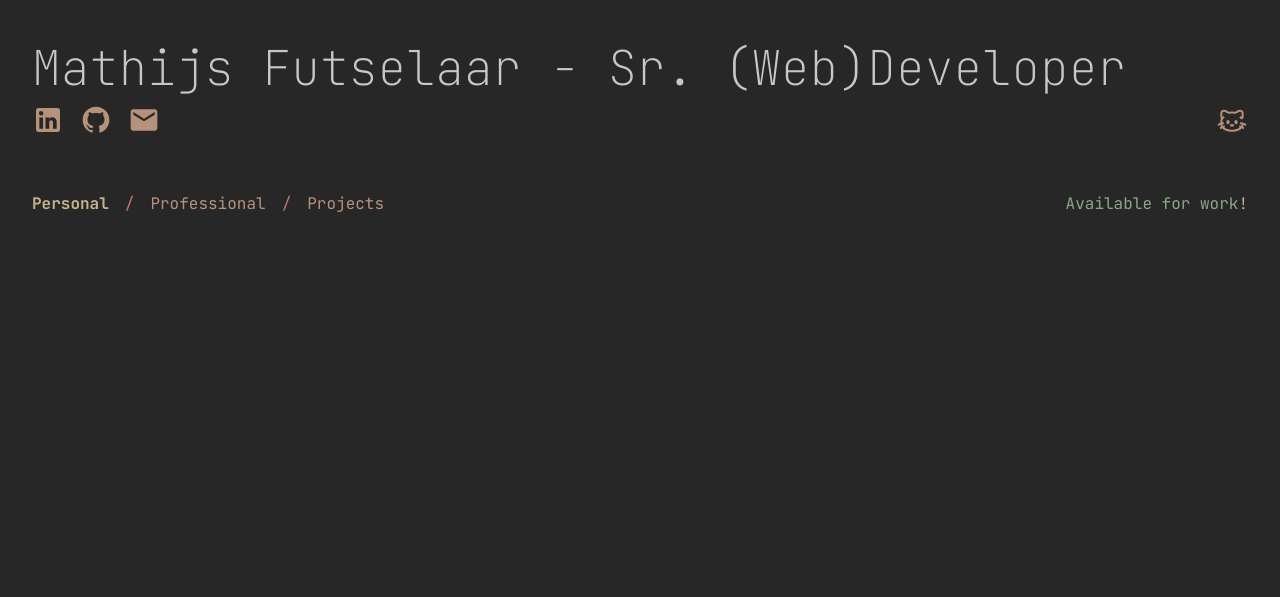
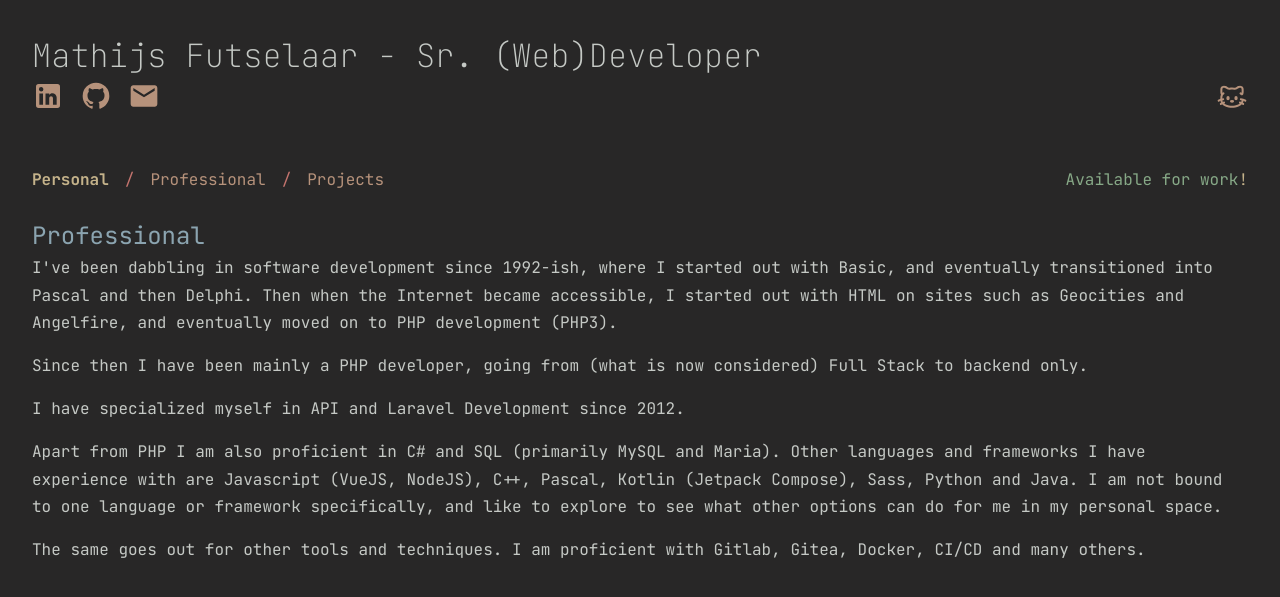
Before and after one commit to mfutselaar/website, a PHP site: page / in a window 1280 px wide. Shown: the top 597 px of the page. Run offline with PHP 8.4, Linux system fonts and the light colour scheme; style sheets or scripts are compiled from the project's sources.

Commit message:
fc9c6d8e0f13095fb5f09ab97e33650af93bc5b3

```diff
--- a/src/index.html
+++ b/src/index.html
@@ -32,7 +32,23 @@
 </header>
 <main>
     <a id="content"></a>
-
+    <section class="content professional-info">
+        <div class="text-block">
+            <h2>Professional</h2>
+            <p>I've been dabbling in software development since 1992-ish, where I started out with Basic, and eventually
+                transitioned into Pascal and then Delphi. Then when the Internet became accessible, I started out with
+                HTML on sites such as Geocities and Angelfire, and eventually moved on to PHP development (PHP3).</p>
+            <p>Since then I have been mainly a PHP developer, going from (what is now considered) Full Stack to backend
+                only.</p>
+            <p>I have specialized myself in API and Laravel Development since 2012.</p>
+            <p>Apart from PHP I am also proficient in C# and SQL (primarily MySQL and Maria). Other languages and
+                frameworks I have experience with are Javascript (VueJS, NodeJS), C++, Pascal, Kotlin
+                (Jetpack Compose), Sass, Python and Java. I am not bound to one language or framework specifically, and
+                like to explore to see what other options can do for me in my personal space.</p>
+            <p>The same goes out for other tools and techniques. I am proficient with Gitlab, Gitea, Docker, CI/CD and
+                many others.</p>
+        </div>
+    </section>
 </main>
 <script src="/js/script.js"></script>
 </body>
--- a/src/scss/_base.scss
+++ b/src/scss/_base.scss
@@ -5,10 +5,22 @@ body {
 }
 
 header {
-    padding: 1em 2em;
-    margin-top: 1em;
+    padding: .5em 1em;
 }
 
 main {
-    padding: 1em 2em;
+    padding: .5em 1em;
 }
+
+
+/** Fullscreen **/
+@media(min-width: $width-tablet) {
+    header {
+        padding: 1em 2em;
+        margin-top: 1em;
+    }
+
+    main {
+        padding: 1em 2em;
+    }
+}
--- a/src/scss/_components.scss
+++ b/src/scss/_components.scss
@@ -75,6 +75,24 @@ header {
     }
 }
 
+@media(max-width: $width-tablet) {
+    header {
+        nav {
+            &.nav-pages {
+                display: flex;
+                flex-flow: column nowrap;
+                align-items: center;
+
+                div.availability {
+                    margin-top: 1em;
+                    text-align: center;
+                    width: 100%;
+                }
+            }
+        }
+    }
+}
+
 a {
     color: $color-ash;
 
--- a/src/scss/_typography.scss
+++ b/src/scss/_typography.scss
@@ -10,27 +10,53 @@ h1, h2, h3, h4, h5, h6, p, li, td, th {
     color: $color-white;
 }
 
+
 h1 {
     font-weight: lighter;
-    font-size: 3rem;
 }
 
 h2 {
     font-weight: normal;
-    font-size: 2rem;
-    margin-bottom: 1rem;
     color: $color-blue-2;
+    margin-bottom: .2em;
 }
 
 h3 {
     color: $color-violet;
     opacity: .8;
-    font-size: 1.5rem;
     font-weight: normal;
-    margin-bottom: 1rem;
 }
 
 p {
     font-size: 1em;
     margin-bottom: 1rem;
+    line-height: 1.7em;
 }
+
+/** Fullscreen **/
+@media(min-width: $width-desktop) {
+    h1 {
+        font-size: 3rem;
+    }
+
+    h2 {
+        font-size: 2rem;
+        margin-bottom: 1rem;
+    }
+
+    h3 {
+        font-size: 1.5rem;
+        margin-bottom: 1rem;
+    }
+}
+
+@media(min-width: $width-tablet) {
+    h1 {
+        font-size: 2rem;
+    }
+
+    h2 {
+        font-size: 1.5rem;
+        margin-bottom: 0 !important;
+    }
+}
--- a/src/scss/_variables.scss
+++ b/src/scss/_variables.scss
@@ -22,3 +22,6 @@ $color-aqua: #8ea4a2;
 $color-ash: #737c73;
 $color-teal: #949fb5;
 $color-yellow: #c4b28a;
+
+$width-desktop: 1280px;
+$width-tablet: 768px;
--- a/src/scss/main.scss
+++ b/src/scss/main.scss
@@ -1,25 +1,63 @@
 @use "_reset.css";
-@use "mixins";
 @use "typography";
 @use "components";
+@use "variables" as *;
 @use "icons";
 @use "utils";
 @use "base";
 
-.text-block {
-    h2:first-child {
-        margin-top: -.25em;
+.content {
+    @media(min-width: $width-tablet) {
+        h2:first-child {
+            margin-top: -.25em;
+        }
+    }
+
+    @media(max-width: $width-tablet) {
+        margin-top: 1em;
+        text-align:justify;
     }
 }
 
 .personal-info {
-    display: flex;
-    flex-direction: row;
+    display: block;
 
-    .profile-photo {
-        width: 320px;
-        margin-right: 3em;
-        align-self: flex-start;
+    @media(min-width: $width-tablet) {
+        display: flex !important;
+        align-items: flex-start;
+    }
+
+    @media(max-width: $width-tablet) {
+        .text-content {
+            position: relative;
+            top: -.5em;
+        }
+
+        .profile-photo {
+            width: 128px;
+            float: left;
+            margin-right: 1em;
+        }
+    }
+
+    @media(min-width: $width-tablet) {
+        .profile-photo {
+            width: 240px;
+            margin-right: 1.5em;
+            flex-shrink: 0;
+        }
+    }
+
+    @media(min-width: $width-desktop) {
+        .text-content {
+            margin-top: -.1em;
+        }
+
+        .profile-photo {
+            width: 320px;
+            margin-right: 1.5em;
+            flex-shrink: 0;
+        }
     }
 }
 
```
Also changed, not shown: src/personal.md (+1 -1 lines), src/professional.md (+1 -1 lines).
